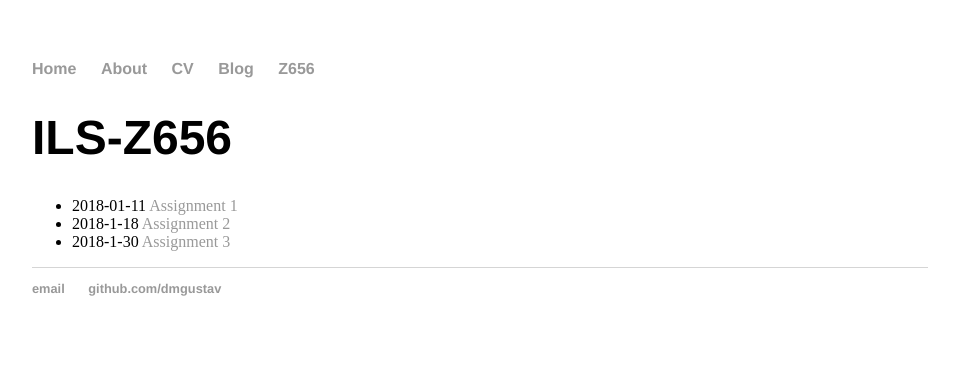
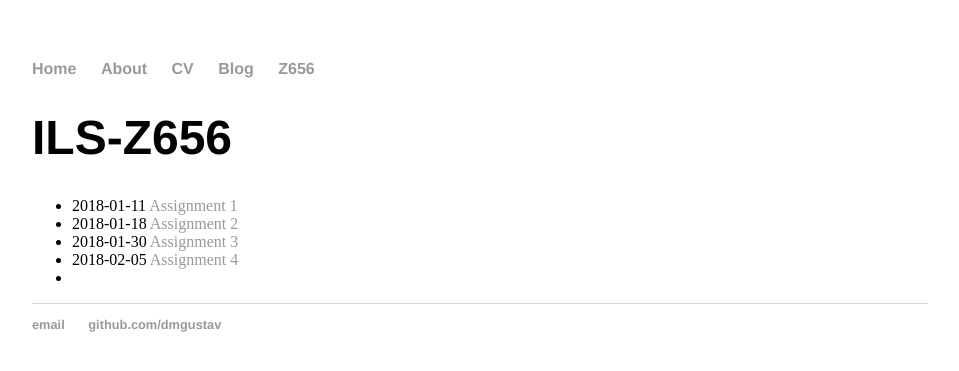
Before and after one commit to dmgustav/dmgustav.github.io, a Jekyll site: the page built from z656/index.html, in a window 1280 px wide. Shown: the top 371 px of the page, without its empty margins (160-1119 px from the left). Built offline with Jekyll 4.4.1, drawn with Linux system fonts in a browser that asks for light colours.

Commit message:
Update index.html

```diff
--- a/z656/index.html
+++ b/z656/index.html
@@ -5,6 +5,7 @@ title: ILS-Z656
 	<h1>{{ page.title }}</h1>
 	<ul class="assignments">
 	    <li>2018-01-11 <a href="https://dmgustav.github.io/z656/assignment1/index.html" title="Assignment 1">Assignment 1</a></li>
-		<li>2018-1-18 <a href="/z656/assignment2/index.html" title="assignment 2">Assignment 2</a></li>
-		<li>2018-1-30 <a href="/z656/assignment3/index.html" title="assignment 3">Assignment 3</a></li>
+		<li>2018-01-18 <a href="/z656/assignment2/index.html" title="assignment 2">Assignment 2</a></li>
+		<li>2018-01-30 <a href="/z656/assignment3/index.html" title="assignment 3">Assignment 3</a></li>
+		<li>2018-02-05 <a href="z656/assignment4/index.html" title="assignment 4">Assignment 4</a><li>
 	</ul>
```
